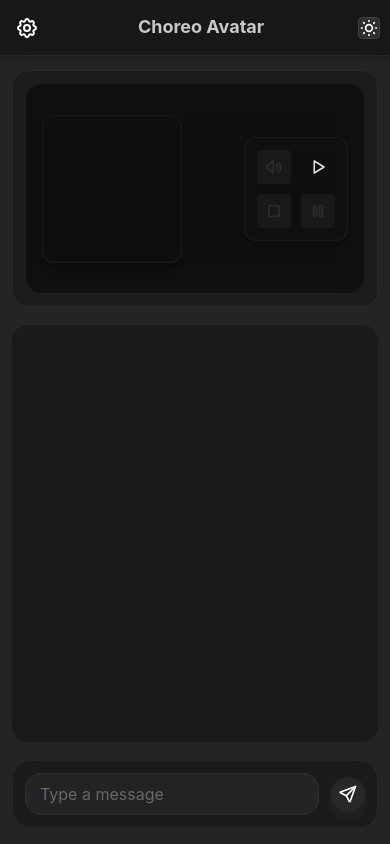
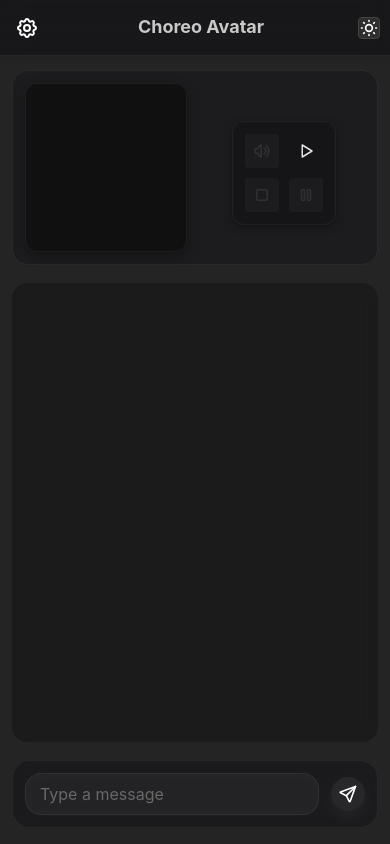
Before and after one commit to dhruvked/temp-prompt-tester, a Next.js app in the folder apps/web/: page / in a window 390 px wide. Built offline with nearby package versions, Linux system fonts and the light colour scheme.

Commit message:
making page responsive

```diff
--- a/apps/web/src/app/page.tsx
+++ b/apps/web/src/app/page.tsx
@@ -38,6 +38,7 @@ import { useState, useRef, useEffect } from "react";
 import { getResponse, storeFeedback } from "@/api/helpers";
 import VideoComponenet from "@/components/VideoComponent";
 import handleSpeak from "@/api/handleSpeakUSED";
+import { useMediaQuery } from "@mantine/hooks";
 
 type Message = {
   id?: string;
@@ -46,6 +47,7 @@ type Message = {
 };
 
 export default function ChatPage() {
+  const isMobile = useMediaQuery("(max-width: 768px)");
   const router = useRouter();
   const { colorScheme, toggleColorScheme } = useMantineColorScheme({
     keepTransitions: true,
@@ -239,7 +241,8 @@ export default function ChatPage() {
       <AppShellMain
         style={{
           display: "flex",
-          flexDirection: "column",
+          flexDirection: isMobile ? "column" : "row",
+
           gap: "12px",
           paddingTop: "70px", // <-- reserve space for header
           paddingLeft: "12px",
@@ -250,7 +253,9 @@ export default function ChatPage() {
         {/* VIDEO WRAPPER */}
         <div
           style={{
-            display: showVideo ? "block" : "none",
+            display: showVideo ? (isMobile ? "block" : "flex") : "none",
+            flexDirection: "column",
+
             padding: "12px",
             background: "rgba(20,20,25,0.45)",
             borderRadius: "16px",
@@ -264,10 +269,21 @@ export default function ChatPage() {
             setAvatar={setAvatar}
             status={status}
             setStatus={setStatus}
+            isMobile={isMobile}
           />
         </div>
 
         {/* CHAT AREA */}
+        <div
+          style={{
+            display: "flex",
+            flexDirection: "column",
+            flex: 1,
+            minWidth: 0,
+            height: "100%",
+            gap: "12px",
+          }}
+        >
           <ScrollArea
             flex={1}
             viewportRef={viewport}
@@ -325,7 +341,9 @@ export default function ChatPage() {
                           size="sm"
                           variant="subtle"
                           color="grey"
-                        onClick={() => handleCopy(msg.id!, msg.content[0].text)}
+                          onClick={() =>
+                            handleCopy(msg.id!, msg.content[0].text)
+                          }
                           title="Copy text"
                         >
                           {copiedId === msg.id ? (
@@ -558,6 +576,7 @@ export default function ChatPage() {
               </ActionIcon>
             </Group>
           </Stack>
+        </div>
       </AppShellMain>
     </AppShell>
   );
--- a/apps/web/src/components/VideoComponent.tsx
+++ b/apps/web/src/components/VideoComponent.tsx
@@ -1,7 +1,7 @@
 "use client";
 import terminateAvatarSession from "@/api/terminateAvatarSession";
 import initializeAvatarSession from "@/api/initializeAvatarSession";
-import { ActionIcon, Group, SimpleGrid, Stack } from "@mantine/core";
+import { ActionIcon, Grid, Group, SimpleGrid, Stack } from "@mantine/core";
 import React, { useState } from "react";
 import VideoOutput from "./VideoOutput";
 import {
@@ -19,6 +19,7 @@ export default function VideoComponenet({
   setAvatar,
   status,
   setStatus,
+  isMobile,
 }: any) {
   const videoRef = React.useRef<HTMLVideoElement>(null);
   const [isMuted, setIsMuted] = useState(false);
@@ -42,26 +43,24 @@ export default function VideoComponenet({
   };
 
   return (
-    <Group
+    <Grid
       align="center"
-      h="25vh"
-      px="md"
-      py="sm"
-      justify="space-between"
+      w={isMobile ? "100%" : "40vw"}
+      justify="center"
+      maw="550px"
+    >
+      <Grid.Col span={isMobile ? 6 : 12}>
+        <VideoOutput videoRef={videoRef} isMobile={isMobile} />
+      </Grid.Col>
+
+      <Grid.Col
         style={{
-        borderRadius: 16,
-        background: "rgba(0, 0, 0, 0.35)",
-        backdropFilter: "blur(12px)",
-        border: "1px solid rgba(255,255,255,0.06)",
+          display: "flex",
+          justifyContent: "center",
+          marginTop: isMobile ? "12px" : "0px",
         }}
+        span={isMobile ? 6 : 12}
       >
-      <VideoOutput
-        videoRef={videoRef}
-        status={status}
-        initAvatar={initAvatar}
-        endAvatar={endAvatar}
-      />
-
         <SimpleGrid
           cols={2}
           spacing="xs"
@@ -130,6 +129,7 @@ export default function VideoComponenet({
             </ActionIcon>
           </Tooltip>
         </SimpleGrid>
-    </Group>
+      </Grid.Col>
+    </Grid>
   );
 }
--- a/apps/web/src/components/VideoOutput.tsx
+++ b/apps/web/src/components/VideoOutput.tsx
@@ -1,14 +1,14 @@
 import { IconPlayerPlay, IconX } from "@tabler/icons-react";
 import { ActionIcon, Loader } from "@mantine/core";
 
-const VideoOutput = ({ videoRef, status }: any) => {
+const VideoOutput = ({ videoRef, isMobile }: any) => {
   return (
     <div
       style={{
         position: "relative",
         zIndex: 10,
-        height: "80%",
-        width: "140px",
+        height: isMobile ? "20vh" : "75vh",
+        width: "100%",
         borderRadius: "12px",
         background: "rgba(15, 15, 15, 0.8)",
         backdropFilter: "blur(4px)",
@@ -27,7 +27,7 @@ const VideoOutput = ({ videoRef, status }: any) => {
         style={{
           width: "100%",
           height: "100%",
-          objectFit: "cover",
+          objectFit: "contain",
           borderRadius: "12px",
         }}
       >
```
Lines whose indentation alone changed are shown as unchanged.
